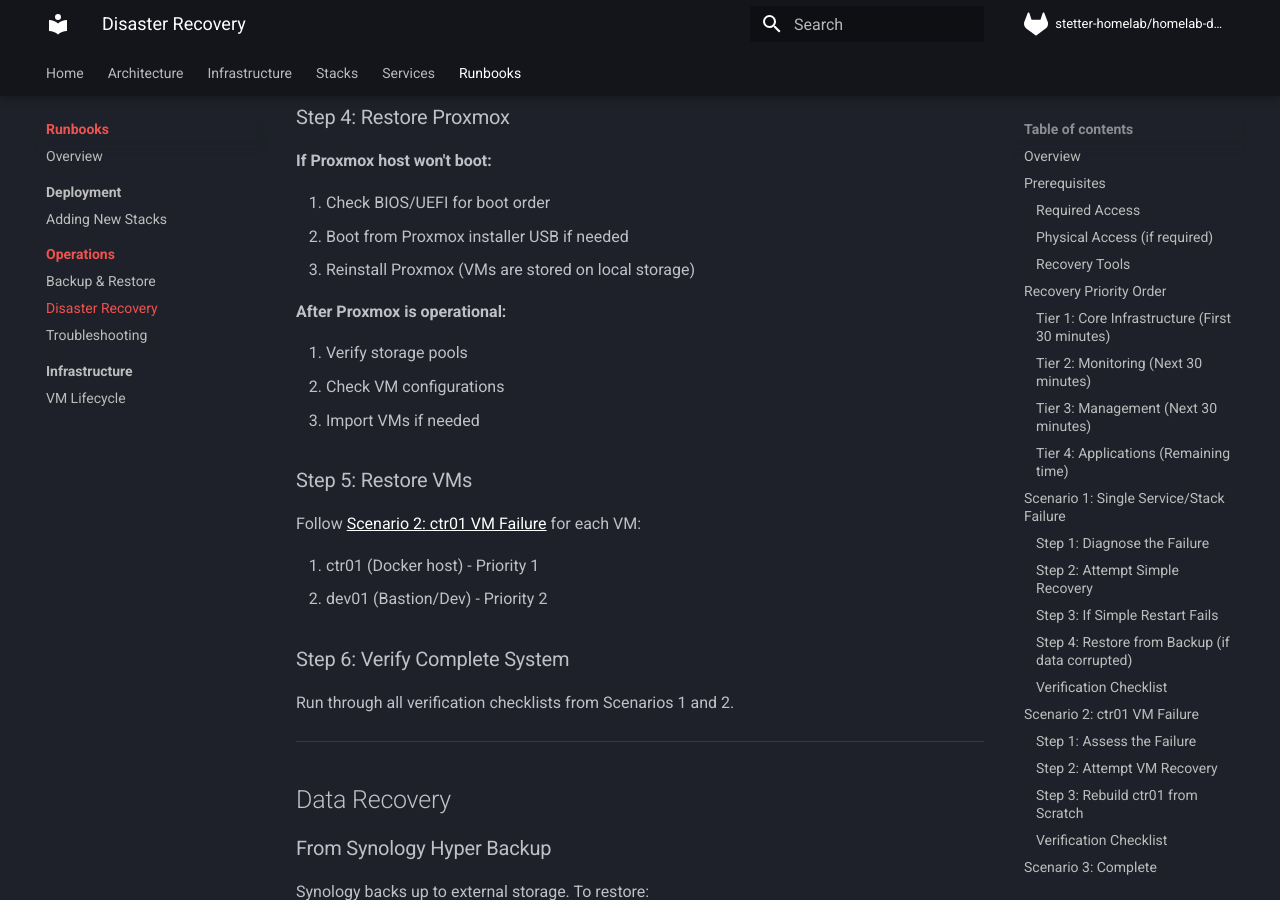
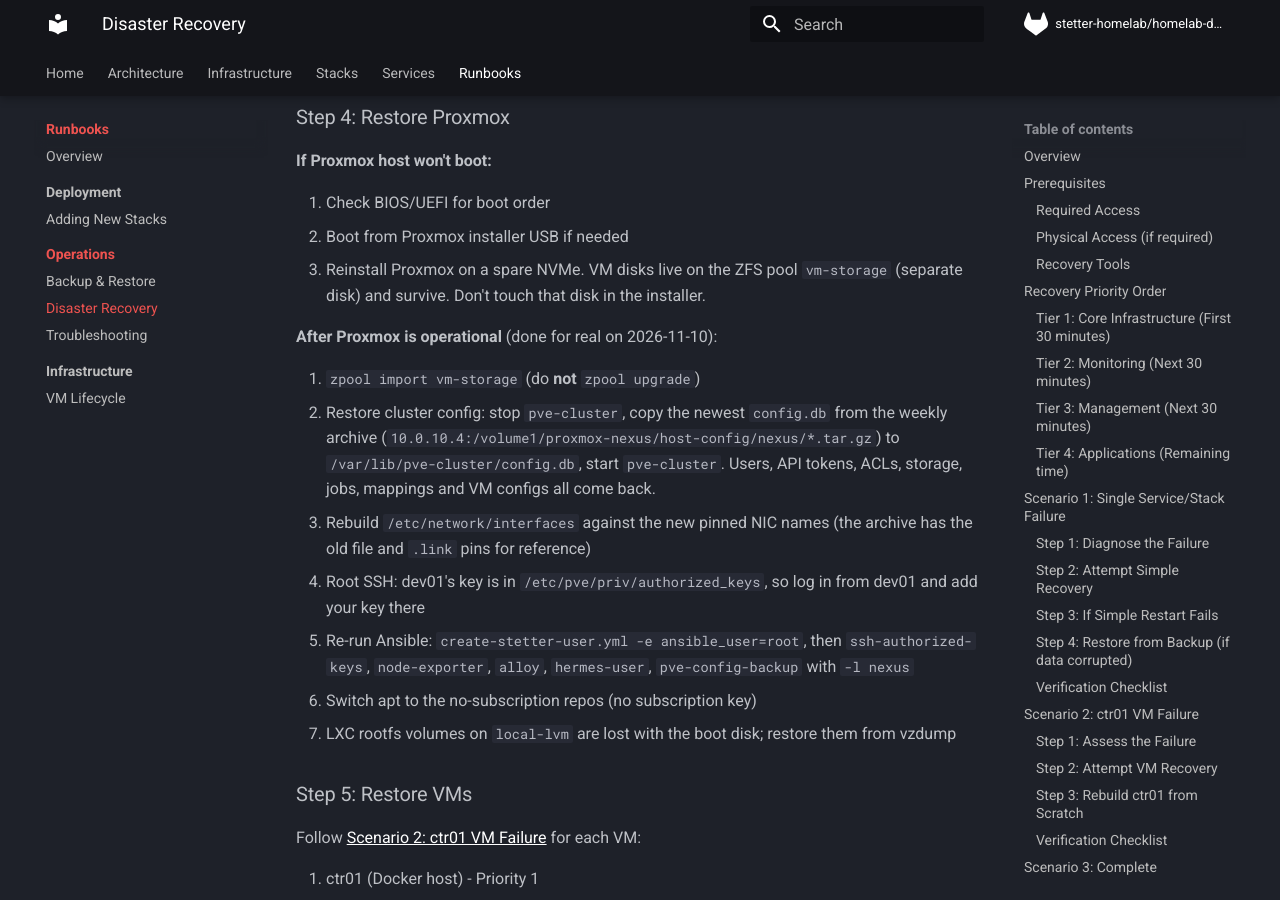
Before and after one commit to johnstetter/homelab-docs, an MkDocs documentation site: the page built from docs/runbooks/disaster-recovery.md, in a window 1280 px wide and 900 px high, scrolled down 10561 px. Built offline with MkDocs 1.6.1 and Material for MkDocs 9.7.7, drawn with Linux system fonts in a browser that asks for light colours; comment, search, counter and statistics services are not loaded; the version menu is left out.

Commit message:
docs: update nexus hardware and Proxmox DR steps after the rebuild
nexus was reinstalled on PVE 9.2 after its Kingston boot NVMe failed.
Record the new disks, pinned NIC names and node name, and replace the
generic "reinstall Proxmox" step with the sequence that worked:
zpool import, config.db restore from the weekly host-config archive,
root access via dev01's key, and the Ansible re-runs.

Co-Authored-By: Claude Opus 5.5 <noreply@anthropic.com>
Claude-Session: https://claude.ai/code/session_01DqvB53P2tSLc91omzRqLGZ

```diff
--- a/docs/runbooks/disaster-recovery.md
+++ b/docs/runbooks/disaster-recovery.md
@@ -464,13 +464,27 @@ The Synology is the source of truth for:
 
 1. Check BIOS/UEFI for boot order
 2. Boot from Proxmox installer USB if needed
-3. Reinstall Proxmox (VMs are stored on local storage)
+3. Reinstall Proxmox on a spare NVMe. VM disks live on the ZFS pool
+   `vm-storage` (separate disk) and survive. Don't touch that disk in the installer.
 
-**After Proxmox is operational:**
+**After Proxmox is operational** (done for real on 2026-11-10):
 
-1. Verify storage pools
-2. Check VM configurations
-3. Import VMs if needed
+1. `zpool import vm-storage` (do **not** `zpool upgrade`)
+2. Restore cluster config: stop `pve-cluster`, copy the newest
+   `config.db` from the weekly archive
+   (`10.0.10.4:/volume1/proxmox-nexus/host-config/nexus/*.tar.gz`) to
+   `/var/lib/pve-cluster/config.db`, start `pve-cluster`. Users, API
+   tokens, ACLs, storage, jobs, mappings and VM configs all come back.
+3. Rebuild `/etc/network/interfaces` against the new pinned NIC names
+   (the archive has the old file and `.link` pins for reference)
+4. Root SSH: dev01's key is in `/etc/pve/priv/authorized_keys`, so log in
+   from dev01 and add your key there
+5. Re-run Ansible: `create-stetter-user.yml -e ansible_user=root`, then
+   `ssh-authorized-keys`, `node-exporter`, `alloy`, `hermes-user`,
+   `pve-config-backup` with `-l nexus`
+6. Switch apt to the no-subscription repos (no subscription key)
+7. LXC rootfs volumes on `local-lvm` are lost with the boot disk; restore
+   them from vzdump
 
 ### Step 5: Restore VMs
 
```
Also changed, not shown: docs/architecture/hardware.md (+7 -4 lines).
